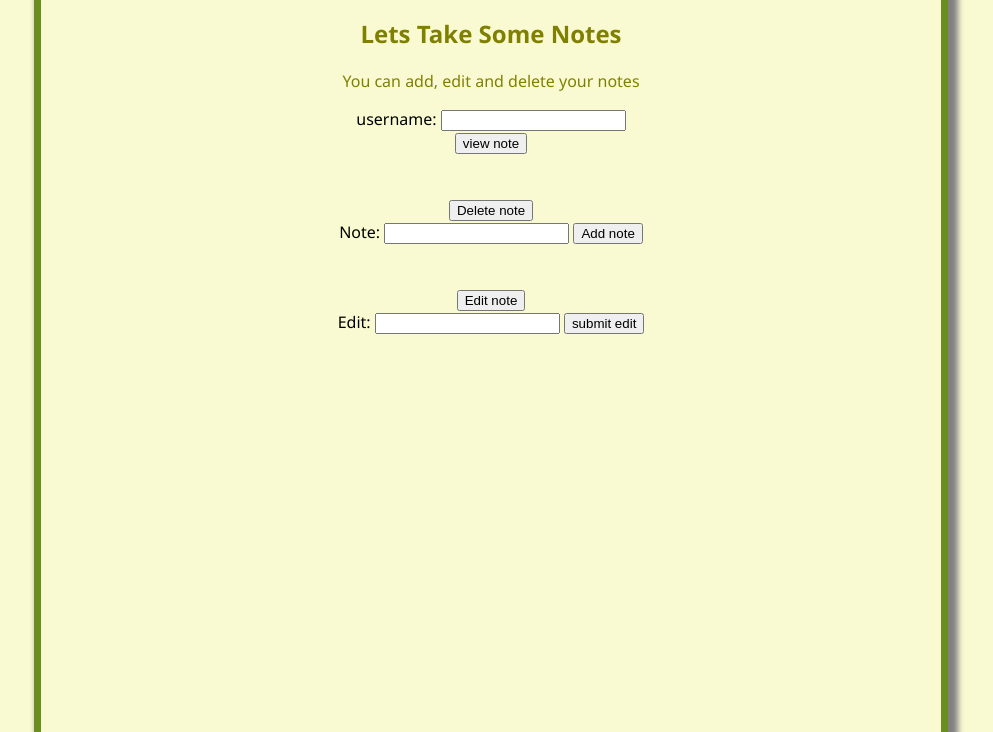
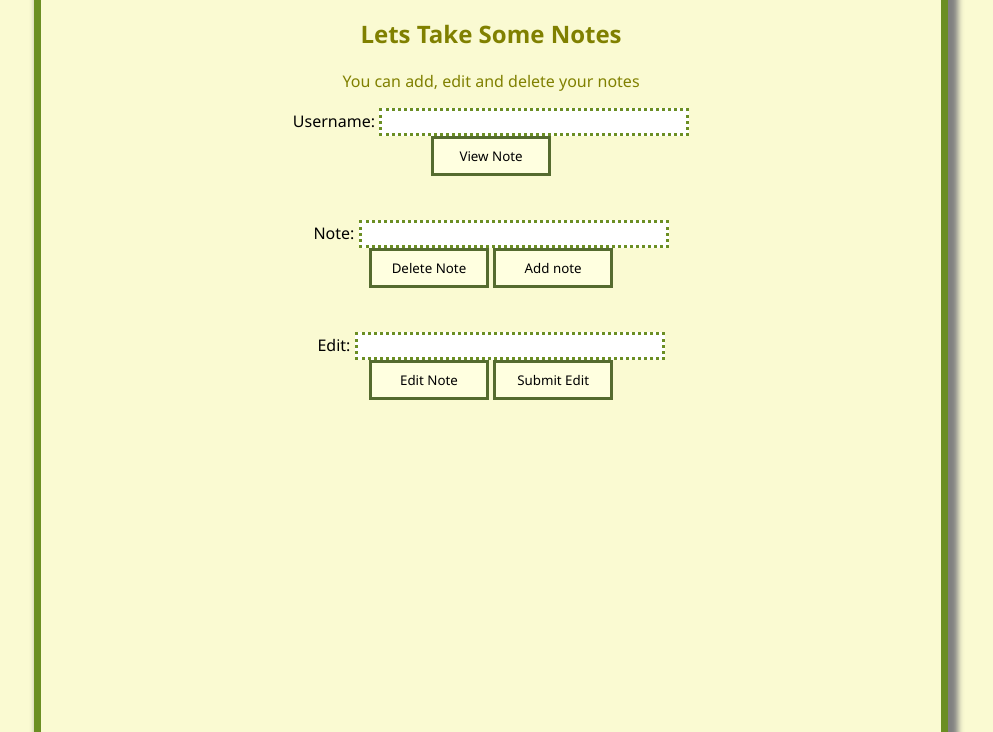
Before and after one commit to RaghadHajar/CIS_435, a website: page Front_end/index.html in a window 1280 px wide. Shown: the part 68-800 px from the top of the page, without its empty margins (149-1142 px from the left). Drawn offline with Linux system fonts and the light colour scheme.

Commit message:
Style Changes for Button

```diff
--- a/Front_end/Style/main.css
+++ b/Front_end/Style/main.css
@@ -27,3 +27,22 @@ h2{
 #info{
     color:olive;
 }
+#name, #edit, #note{
+    text-align: center;
+    width: 300px;
+    height: 20px;
+    border: olivedrab;
+    border-width: 3px;
+    border-style: dotted;
+    font-family:'Segoe UI', Tahoma, Geneva, Verdana, sans-serif;
+
+}
+button{
+    width: 120px;
+    height: 40px;
+    border:darkolivegreen;
+    border-width: 3px;
+    border-style: solid;
+    background-color: lightyellow;
+    font-family:'Segoe UI', Tahoma, Geneva, Verdana, sans-serif;
+}
--- a/Front_end/index.html
+++ b/Front_end/index.html
@@ -12,21 +12,21 @@
         <h2>Lets Take Some Notes</h2>
             <p id= "info">You can add, edit and delete your notes</p>
     </div>
-    username: <input type="text" id = "name">
+    Username: <input type="text" id = "name">
     <br>
-    <button id="View_note">view note</button>
+    <button id="View_note">View Note</button>
     <br>
      <!--this is goind to be where we display our note-->
      <span id="output"></span><br>
-     <br>
-     <button id="Delete_note">Delete note</button>
     <br>
     Note: <input type="text" id="note">
+    <br>
+    <button id="Delete_note">Delete Note</button>
     <button id="add_note">Add note</button>
     <br><br><br>
-    <button id="Edit_note">Edit note</button>
+    Edit: <input type="text" id="edit" value="">
     <br>
-    Edit: <input type="text" id="edit" value="">
-    <button id="Submit_edit">submit edit</button>
+    <button id="Edit_note">Edit Note</button>
+    <button id="Submit_edit">Submit Edit</button>
 
 </body>
--- a/P3/P3.html
+++ /dev/null
@@ -1,15 +0,0 @@
-<!DOCTYPE html>
-
-<head>
-    <title>Project 3</title>
-    <meta charset = "utf-8">
-    <link rel = "stylesheet" href="Style/main.css">
-    <script src = "JS/P3.js"></script>
-</head>
-<body>
-    <div id = "main">
-        <h1>CIS 435 NotePad</h1>
-        <h2>Lets Take Some Notes</h2>
-            <p id= "info">You can add, edit and delete your notes</p>
-    </div>
-</body>
```
Also changed, not shown: P3/Style/main.css (deleted, +0 -29 lines), P3/JS/P3.js (deleted).
